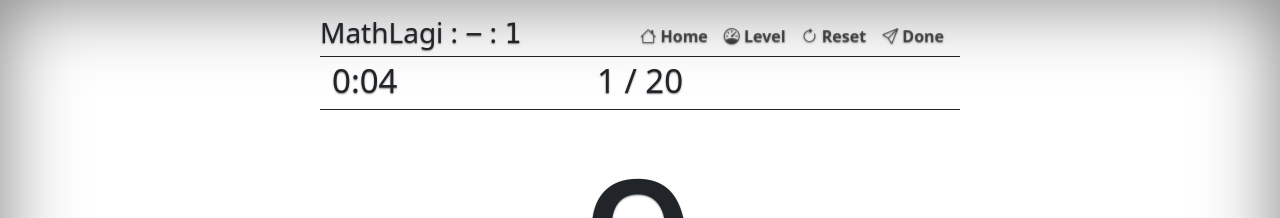
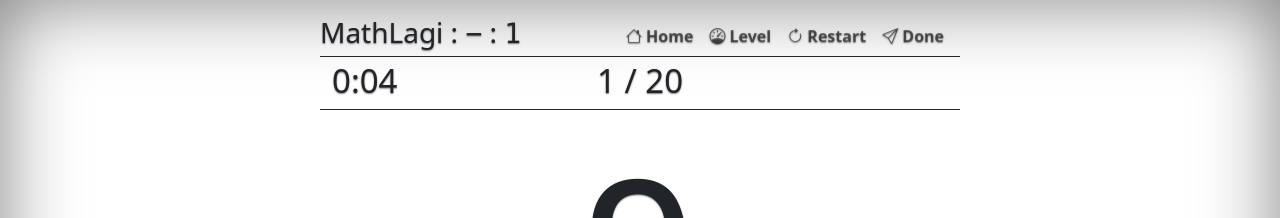
Before and after one commit to psyntium/mathlagi, a Jekyll site: the page built from sub_1.html, in a window 1280 px wide. Shown: the top 218 px of the page. Built offline with Jekyll 4.4.1, drawn with Linux system fonts in a browser that asks for light colours.

Commit message:
changed reset to restart

```diff
--- a/_includes/header2.html
+++ b/_includes/header2.html
@@ -5,7 +5,7 @@
                 <nav class="nav justify-content-end">
                     <a id="btnHome" class="nav-link ps-0" href="index.html"><i class="bi-house"></i> Home</a>
                     <a id="btnLevel" class="nav-link ps-0" href="{{ page.subtitle }}.html"><i class="bi-speedometer"></i> Level</a>
-                    <a id="btnReset" class="nav-link ps-0" href="#"><i class="bi-arrow-clockwise"></i> Reset</a>
+                    <a id="btnRestart" class="nav-link ps-0" href="#"><i class="bi-arrow-clockwise"></i> Restart</a>
                     <a id="btnSubmitAll" class="nav-link ps-0" href="#"><i class="bi-send"></i> Done</a>
                 </nav>
             </div>
--- a/_includes/script.html
+++ b/_includes/script.html
@@ -24,11 +24,11 @@
             $("#btnRight").click(nextQuestion)
             $("#btnLeft").click(prevQuestion)
 
-            $("#btnReset").click(function () {show($("#toastReset"))})
+            $("#btnRestart").click(function () {show($("#toastRestart"))})
             $("#btnSubmit").click(function () {show($("#toastSubmit"))})
             $("#btnSubmitAll").click(function () {show($("#toastSubmitAll"))})
 
-            $("#btnResetYes").click(function() {
+            $("#btnRestartYes").click(function() {
                 hide($(this).parents(".toast"));
                 init();
             })
--- a/_includes/toasts.html
+++ b/_includes/toasts.html
@@ -1,9 +1,9 @@
     <div class="position-fixed top-0 start-0" style="z-index: 1000">
-        <div id="toastReset" class="toast hide bg-white text-dark position-fixed top-50 start-50 translate-middle p-3" role="alert" aria-live="assertive" aria-atomic="true">
+        <div id="toastRestart" class="toast hide bg-white text-dark position-fixed top-50 start-50 translate-middle p-3" role="alert" aria-live="assertive" aria-atomic="true">
             <div class="toast-body">
-                <h3>Reset?</h3>
+                <h3>Restart?</h3>
                 <div class="mt-2 pt-2 border-top">
-                    <button id="btnResetYes" type="button" class="btn btn-danger px-3">Yes</button>
+                    <button id="btnRestartYes" type="button" class="btn btn-danger px-3">Yes</button>
                     <button type="button" class="btn btn-secondary btn-close-toast px-5" data-bs-dismiss="toast">Cancel</button>
                 </div>
             </div>
```
